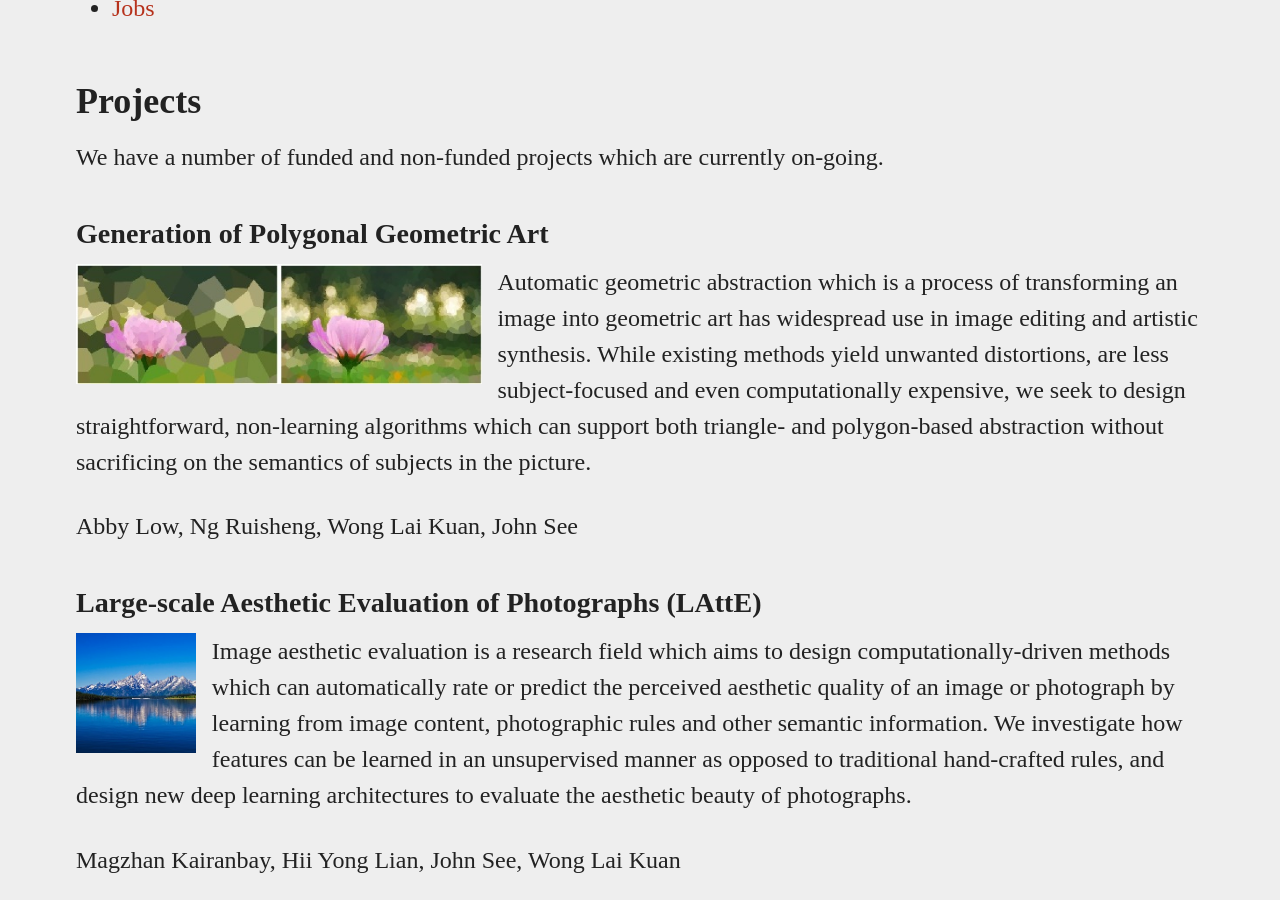
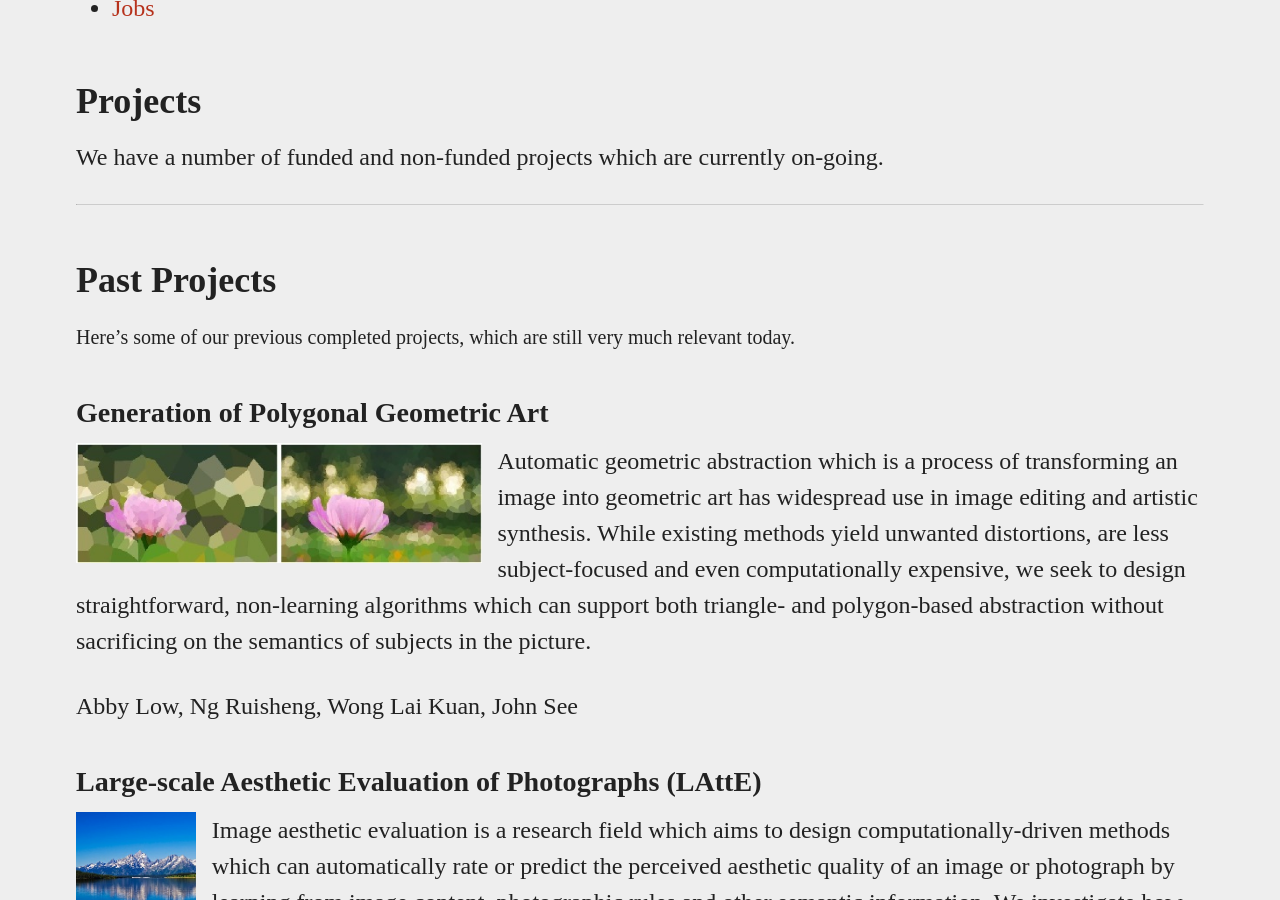
Before and after one commit to viprlab/viprlab.github.io, a Jekyll site: the page built from research.md, in a window 1280 px wide and 900 px high, scrolled down 344 px. Built offline with Jekyll 4.4.1, drawn with Linux system fonts in a browser that asks for light colours; some of the changed text lies outside the part shown.

Commit message:
Update research.md

```diff
--- a/research.md
+++ b/research.md
@@ -5,9 +5,15 @@ permalink: /research/
 ---
 {% include nav-research.html  %}
 
+
 ## Projects
 
 We have a number of funded and non-funded projects which are currently on-going.
+
+---
+
+## Past Projects
+<small>Here's some of our previous completed projects, which are still very much relevant today.</small>
 
 ### Generation of Polygonal Geometric Art
 {% include imagethumbnailblock.html align="left" url="/images/polyart.jpg" height="120px" padding="bottom" %}
```
Also changed, not shown: other parts of research.md (+0 -5 lines).
